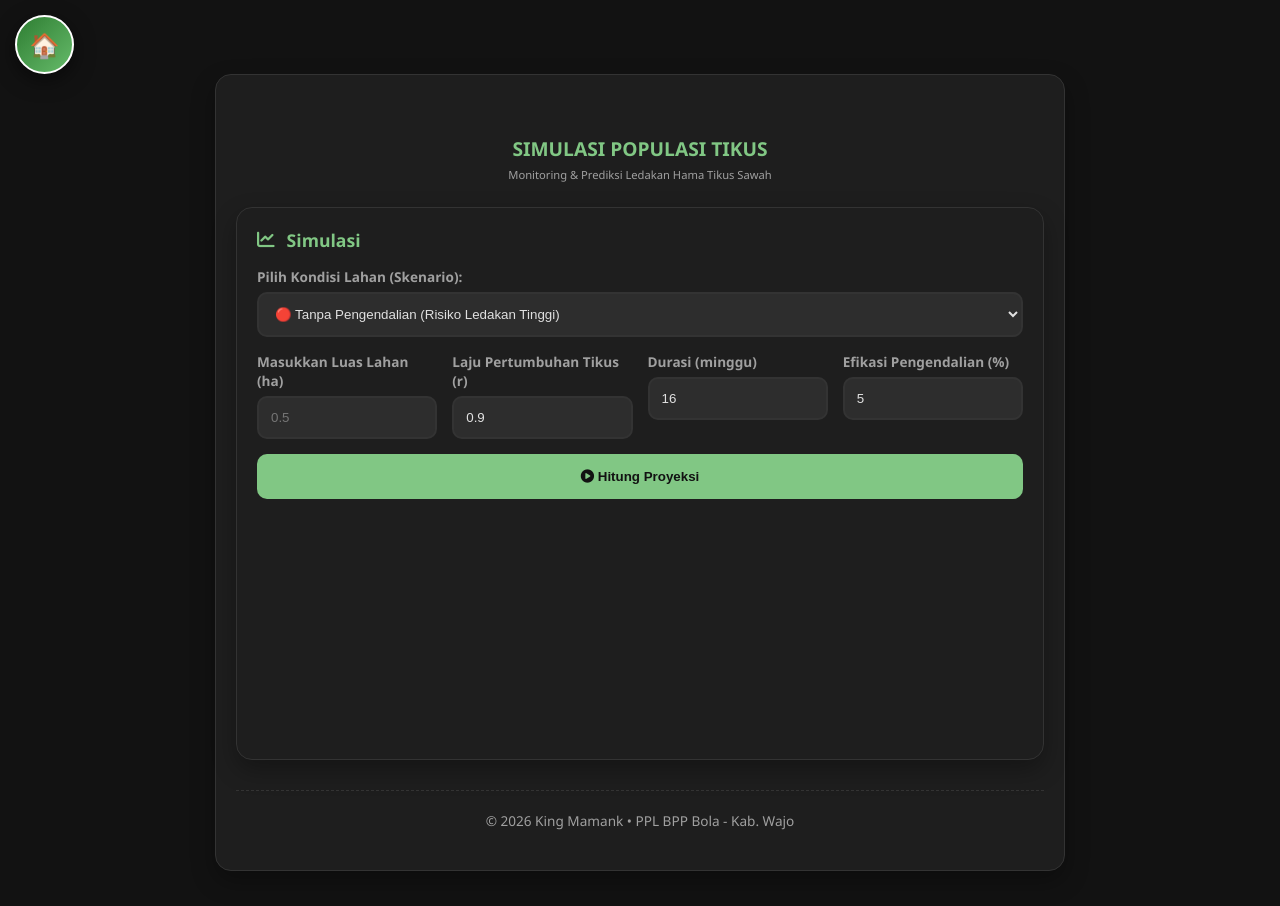
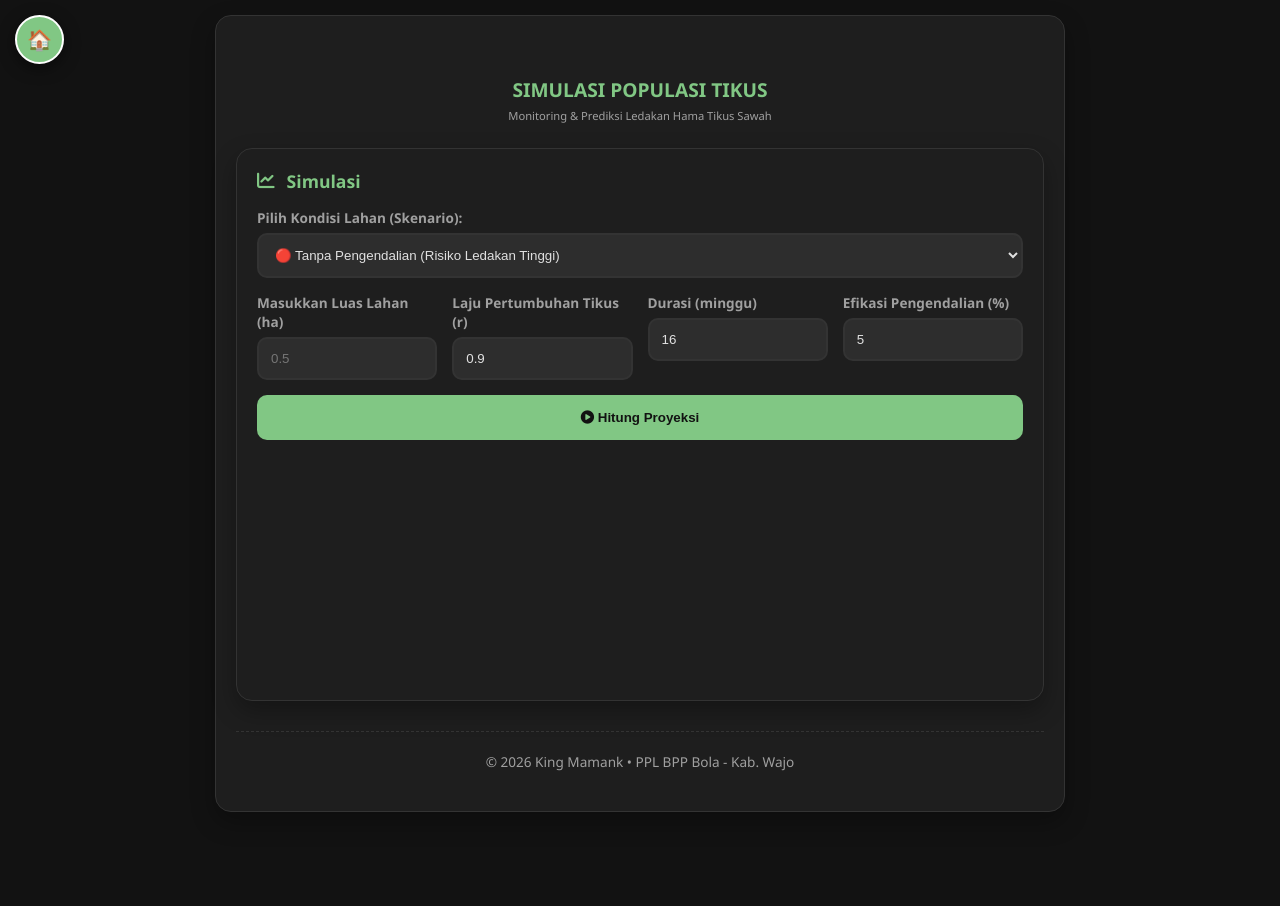
Before and after one commit to mamank757/tikus, a plain HTML site: page index.html in a window 1280 px wide. After the commit the page ends 847 px from the top, so only its background shows below. Drawn offline with nearby package versions, Linux system fonts and the light colour scheme.

Commit message:
Update index.html

```diff
--- a/index.html
+++ b/index.html
@@ -16,24 +16,25 @@
     .container { max-width: 850px; margin: auto; }
 
     /* Tombol Home */
-   .btn-home {
-  position: left;
-  bottom: 25px;
-  right: 20px;
-  background: linear-gradient(135deg, #2e7d32, #66bb6a);
-  color: white;
-  width: 55px;
-  height: 55px;
+   /* TOMBOL HOME MELAYANG DI KIRI ATAS */
+.btn-home {
+  position: fixed; /* Tetap di posisi meski layar di-scroll */
+  top: 15px;      /* Jarak dari atas */
+  left: 15px;     /* Jarak dari kiri */
+  background: var(--primary);
+  color: #121212;
+  width: 45px;    /* Sedikit diperkecil agar lebih rapi di atas */
+  height: 45px;
   border-radius: 50%;
   display: flex;
   justify-content: center;
   align-items: center;
   text-decoration: none;
-  font-size: 24px;
-  box-shadow: 0 6px 20px rgba(0,0,0,0.5);
-  z-index: 9999;
+  font-size: 20px;
+  box-shadow: 0 4px 15px rgba(0,0,0,0.5);
+  z-index: 10000; /* Pastikan selalu di depan */
+  transition: all 0.3s ease;
   border: 2px solid white;
-  transition: 0.2s;
 }
 
 .btn-home:active {
```
